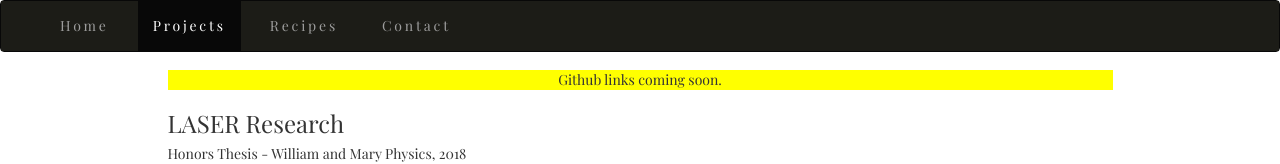
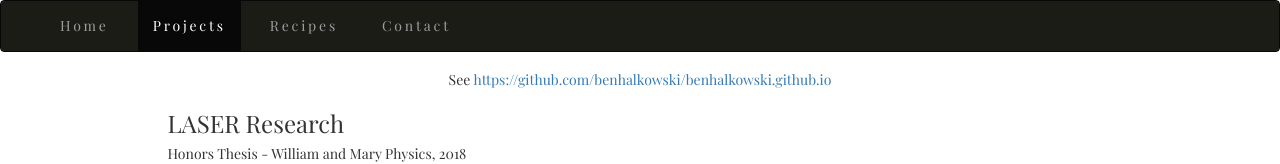
Before and after one commit to benhalkowski/benhalkowski.github.io, a plain HTML site: page projects.html in a window 1280 px wide. Shown: the top 164 px of the page. Drawn offline with nearby package versions, Linux system fonts and the light colour scheme.

Commit message:
added git link

```diff
--- a/projects.html
+++ b/projects.html
@@ -48,7 +48,7 @@
       <div class="row">
         <div class="col-sm-10 col-sm-offset-1">
 
-          <p style="text-align: center; background-color:#FFFF00;">Github links coming soon.</p>
+		<p style="text-align: center;">See <a href="https://github.com/benhalkowski/benhalkowski.github.io">https://github.com/benhalkowski/benhalkowski.github.io</a></p>
 
 
 
```
